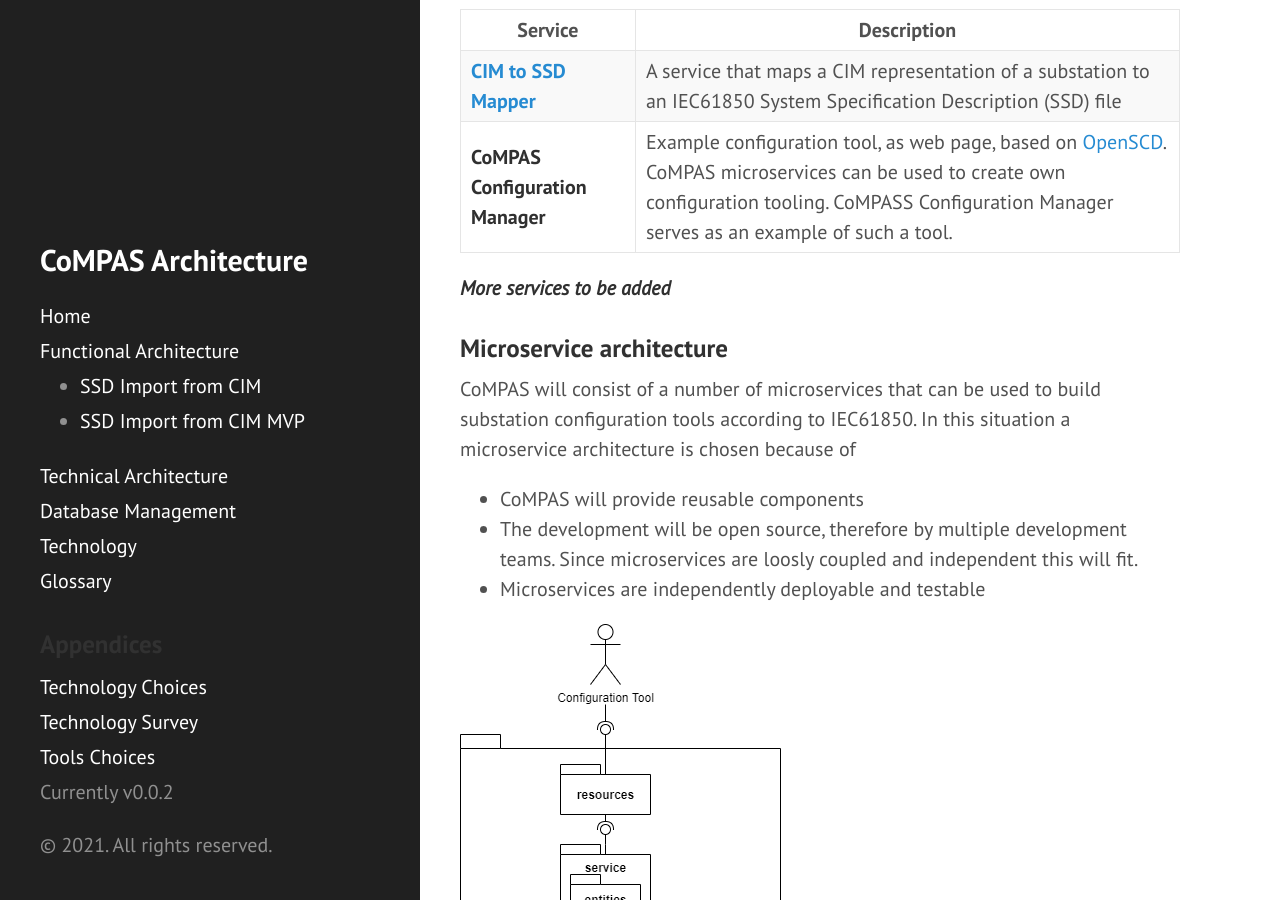
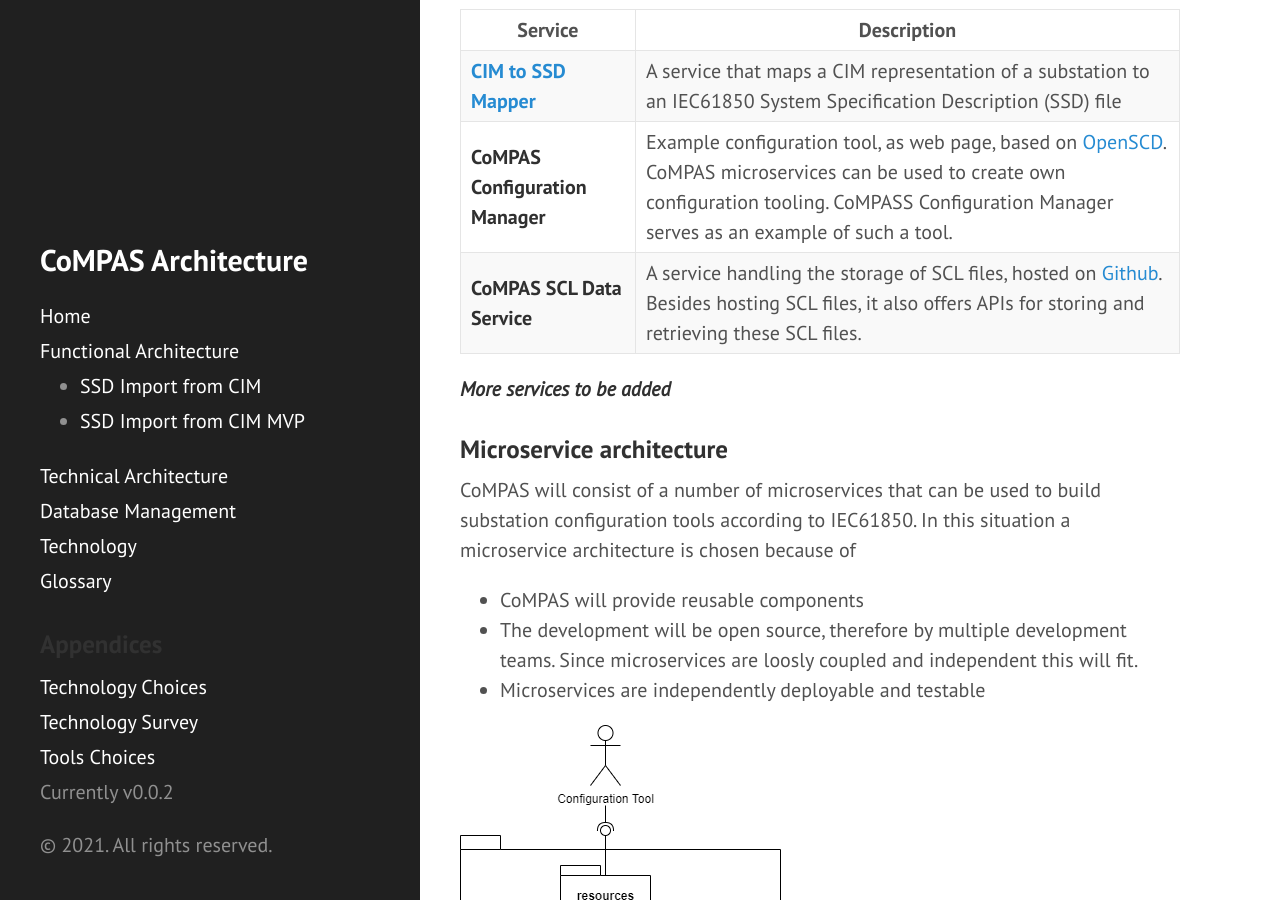
Before and after one commit to com-pas/compas-architecture, a Jekyll site: the page built from FUNCTIONAL_ARCHITECTURE.md, in a window 1280 px wide and 900 px high, scrolled down 3030 px. Built offline with Jekyll 4.4.1, drawn with Linux system fonts in a browser that asks for light colours; our own code applies the rules of GitHub Pages for plain Markdown files.

Commit message:
Added CoMPAS SCL Data Service to Functional Architecture
Signed-off-by: Rob Tjalma <rob@tjalma.com>

```diff
--- a/FUNCTIONAL_ARCHITECTURE.md
+++ b/FUNCTIONAL_ARCHITECTURE.md
@@ -42,6 +42,7 @@ This diagram shows the services within CoMPAS. Currently following (micro)servic
 | --- | --- |
 | [**CIM to SSD Mapper**](CIM_61850_MAPPING.md) |  A service that maps a CIM representation of a substation to an IEC61850 System Specification Description (SSD) file |
 | **CoMPAS Configuration Manager** | Example configuration tool, as web page, based on [OpenSCD](https://github.com/openscd/open-scd). CoMPAS microservices can be used to create own configuration tooling. CoMPASS Configuration Manager serves as an example of such a tool. |
+| **CoMPAS SCL Data Service** | A service handling the storage of SCL files, hosted on [Github](https://github.com/com-pas/compas-scl-data-service). Besides hosting SCL files, it also offers APIs for storing and retrieving these SCL files. |
 
 _**More services to be added**_
 
```
Also changed, not shown: functional-diagrams/1stLevelDecomposition.png, 1 other file.
